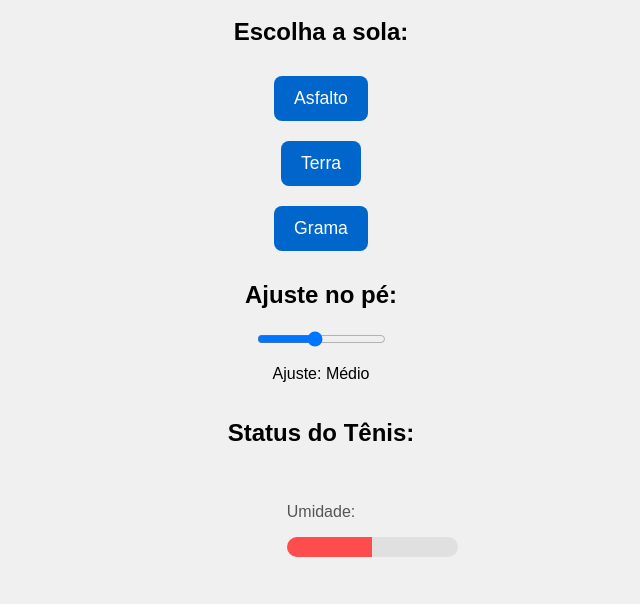
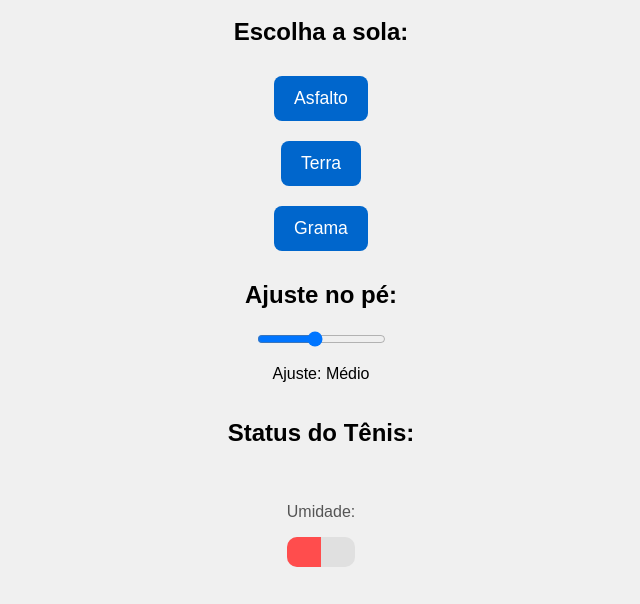
Before and after one commit to xaviericaro/meu-web-app, a plain HTML site: page index.html in a window 1280 px wide. Shown: the part 345-949 px from the top of the page, without its empty margins (319-959 px from the left). Drawn offline with Linux system fonts and the light colour scheme.

Commit message:
Update style.css

```diff
--- a/style.css
+++ b/style.css
@@ -59,9 +59,9 @@ button:active {
 }
 
 .status-bar {
-    width: 250%;
+    width: 100%;
     background-color: #e0e0e0;
-    height: 20px;
+    height: 30px;
     border-radius: 10px;
     margin: 10px auto;
     overflow: hidden;
```
